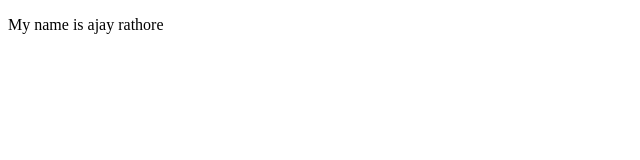
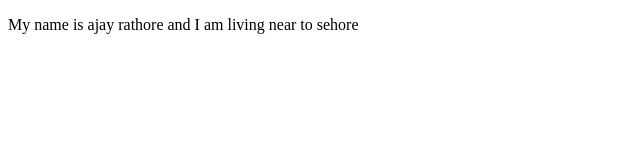
Before and after one commit to ajay-rathore/-Learning-HTML, a plain HTML site: page index.html in a window 1280 px wide. Shown: the whole page, without its empty margins (0-640 px from the left). Drawn offline with Linux system fonts and the light colour scheme.

Commit message:
index.html

```diff
--- a/index.html
+++ b/index.html
@@ -10,7 +10,7 @@
         <link rel="stylesheet" href="">
     </head>
     <body>
-        <p>My name is ajay rathore</p>
+        <p>My name is ajay rathore and I am living near to sehore</p>
         <script src="" async defer></script>
     </body>
 </html>
```
